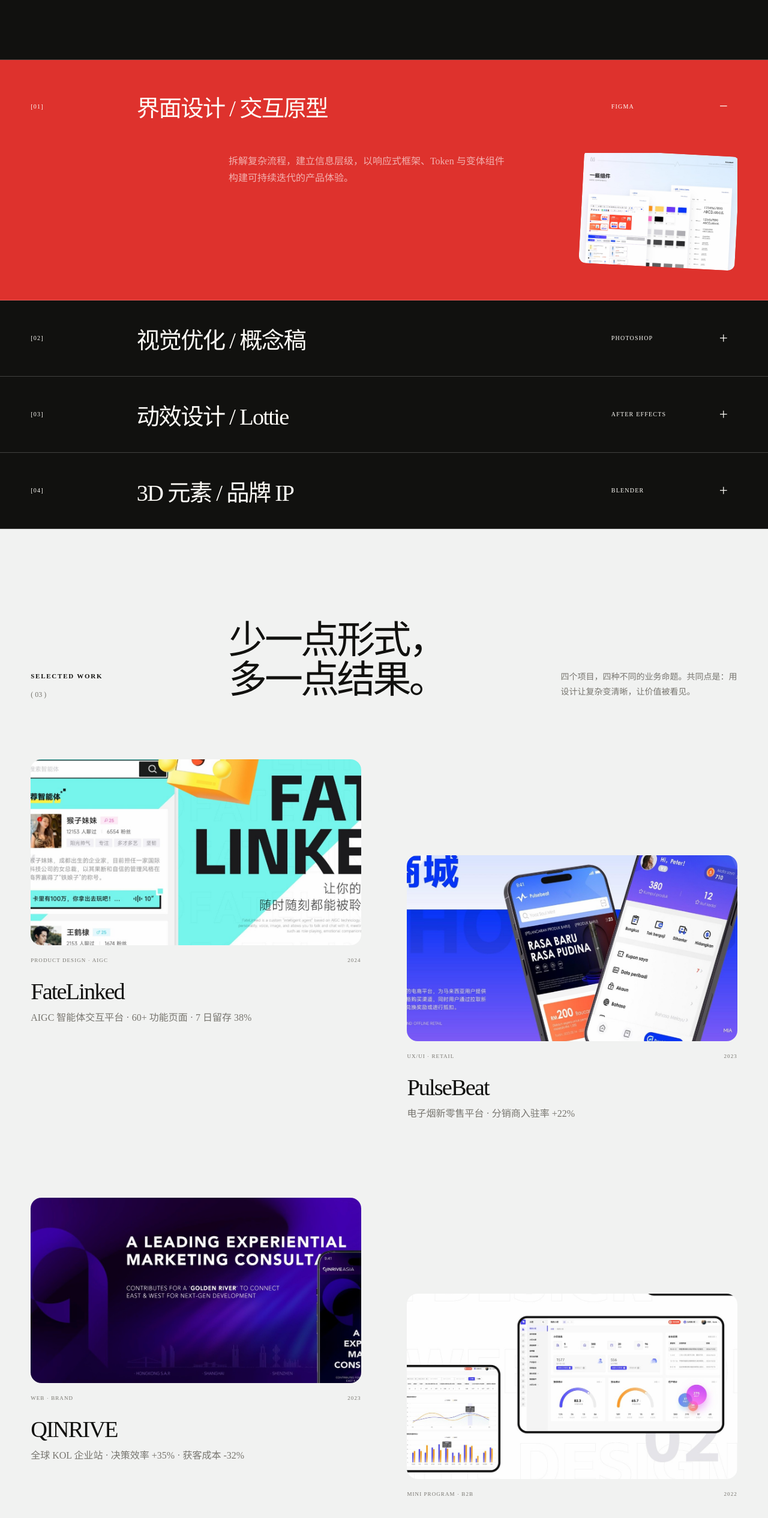
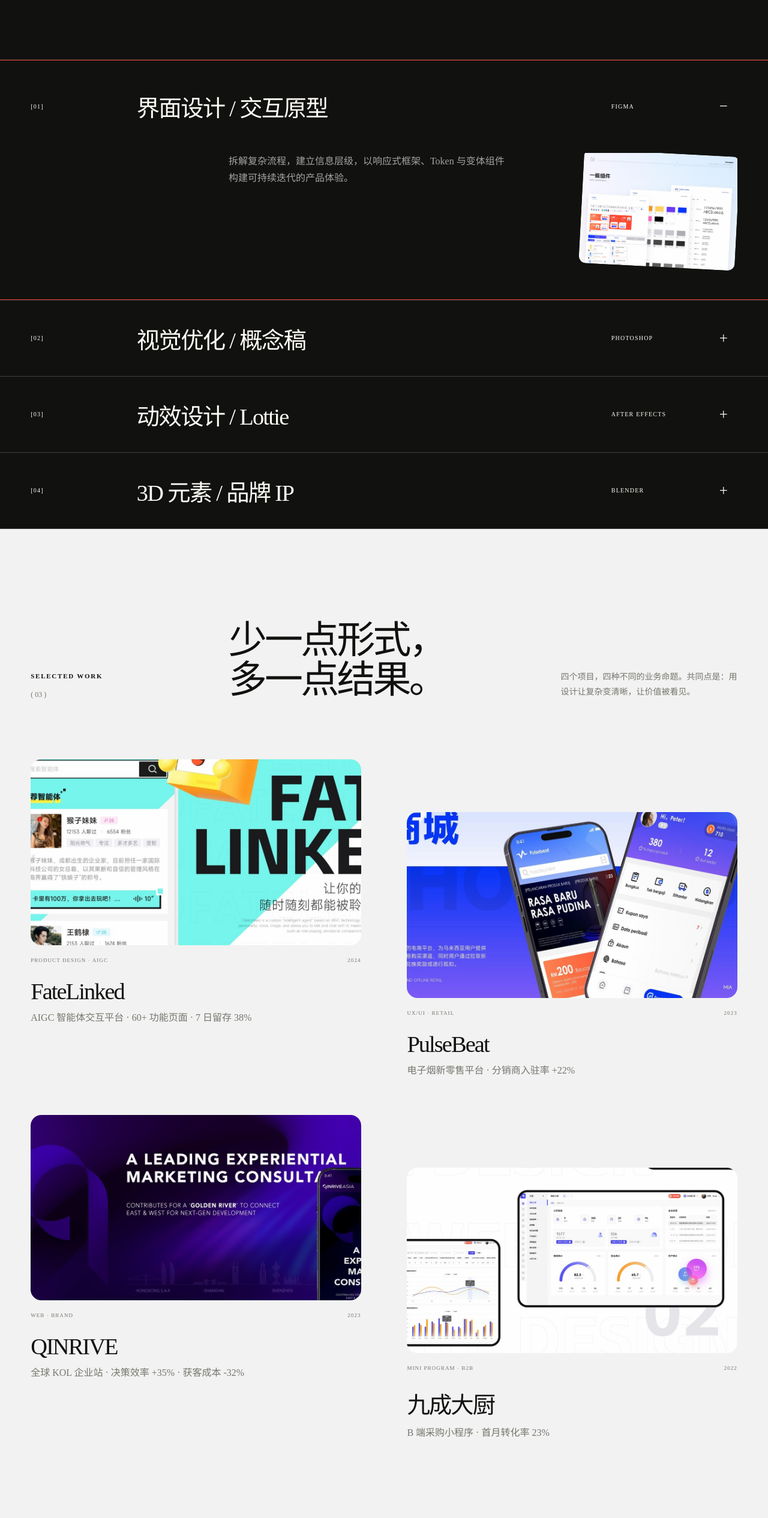
Before and after one commit to Miaaaa857/profile, a React (Vite) app: page / in a window 1280 px wide. Shown: the part 2704-5235 px from the top of the page at 60% size. Built offline with nearby package versions, Linux system fonts and the light colour scheme.

Commit message:
Refine capability hover and project spacing

```diff
--- a/src/styles/global.css
+++ b/src/styles/global.css
@@ -110,8 +110,8 @@ i { font-style: normal; }
 .skills { background: var(--ink); color: var(--white); }
 .skills .section-heading > p, .skills .section-index { color: rgba(255, 255, 255, .55); }
 .skills-list { border-top: 1px solid rgba(255, 255, 255, .2); }
-.skill-row { border-bottom: 1px solid rgba(255, 255, 255, .2); overflow: hidden; transition: background .6s var(--ease); }
-.skill-row:hover, .skill-row.is-active { background: #de322d; }
+.skill-row { border-bottom: 1px solid rgba(255, 255, 255, .2); overflow: hidden; transition: background .6s var(--ease), box-shadow .6s var(--ease); }
+.skill-row:hover, .skill-row.is-active { background: transparent; box-shadow: inset 0 1px 0 #de322d, inset 0 -1px 0 #de322d; }
 .skill-row > button { width: 100%; height: 126px; padding: 0 var(--gutter); display: grid; grid-template-columns: 15% 1fr 180px 30px; align-items: center; border: 0; background: none; text-align: left; cursor: pointer; transition: height .7s var(--ease); }
 .skill-row.is-active > button { height: 155px; }
 .skill-number, .skill-tool { font-size: 10px; letter-spacing: .12em; }
@@ -122,10 +122,10 @@ i { font-style: normal; }
 .skill-details p { grid-column: 2; max-width: 520px; color: rgba(255, 255, 255, .62); line-height: 1.75; }
 .skill-details img { grid-column: 3; grid-row: 1; justify-self: end; width: 260px; height: 190px; object-fit: cover; border-radius: var(--radius-media-xs); transform: rotate(3deg); }
 
-.project-grid { display: grid; grid-template-columns: 1fr 1fr; column-gap: clamp(28px, 6vw, 110px); row-gap: 130px; align-items: start; }
-.project-card:nth-child(even) { margin-top: 160px; }
+.project-grid { display: grid; grid-template-columns: 1fr 1fr; column-gap: clamp(28px, 6vw, 110px); row-gap: 64px; align-items: start; }
+.project-card:nth-child(even) { margin-top: 88px; }
 .project-visual { position: relative; overflow: hidden; aspect-ratio: 16 / 9; border-radius: var(--radius-media-md); background: var(--surface); }
-.project-visual img { width: 100%; height: 100%; object-fit: cover; transition: transform .8s var(--ease); }
+.project-visual img { width: 100%; height: 100%; object-fit: cover; object-position: center; transition: transform .8s var(--ease); }
 .project-card:hover .project-visual img { transform: scale(1.035); }
 .project-open { position: absolute; right: 22px; top: 22px; width: 54px; height: 54px; display: grid; place-items: center; border-radius: 50%; background: var(--white); font-size: 18px; transform: scale(0); transition: transform .6s var(--ease); }
 .project-card:hover .project-open { transform: scale(1); }
```
